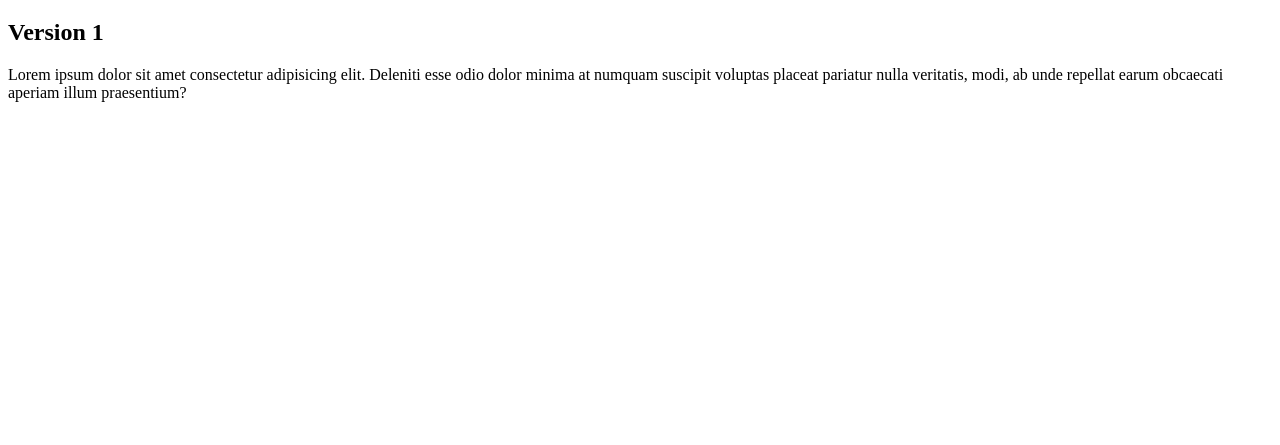
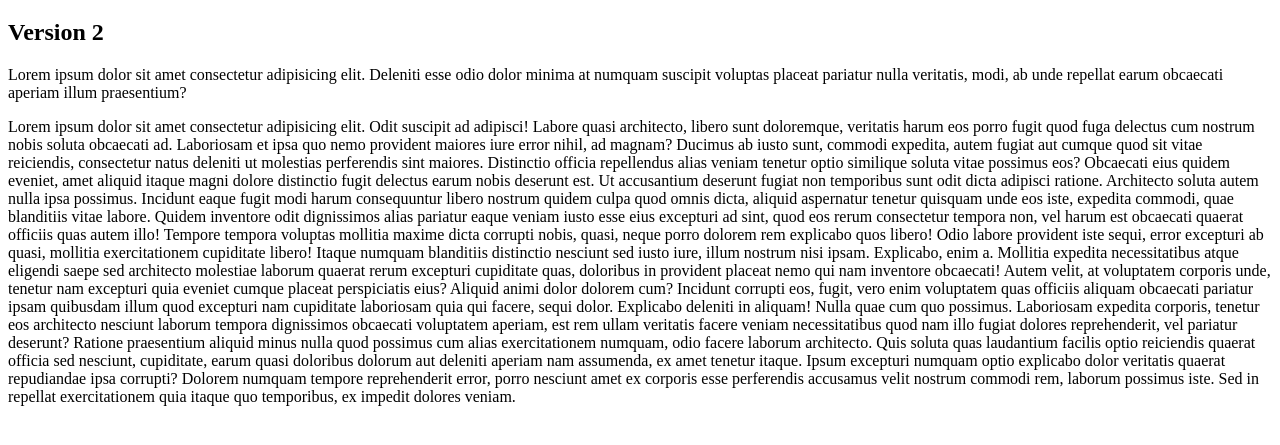
Before and after one commit to webtrog-trog/Github, a plain HTML site: page index.html in a window 1280 px wide. Shown: the part 61-506 px from the top of the page. Drawn offline with Linux system fonts and the light colour scheme.

Commit message:
version 2 de Github cours

```diff
--- a/index.html
+++ b/index.html
@@ -7,12 +7,57 @@
   </head>
   <body>
     <h1>Cours Github</h1>
-    <h2>Version 1</h2>
+    <h2>Version 2</h2>
     <p>
       Lorem ipsum dolor sit amet consectetur adipisicing elit. Deleniti esse
       odio dolor minima at numquam suscipit voluptas placeat pariatur nulla
       veritatis, modi, ab unde repellat earum obcaecati aperiam illum
       praesentium?
     </p>
+
+    <p>
+      Lorem ipsum dolor sit amet consectetur adipisicing elit. Odit suscipit ad
+      adipisci! Labore quasi architecto, libero sunt doloremque, veritatis harum
+      eos porro fugit quod fuga delectus cum nostrum nobis soluta obcaecati ad.
+      Laboriosam et ipsa quo nemo provident maiores iure error nihil, ad magnam?
+      Ducimus ab iusto sunt, commodi expedita, autem fugiat aut cumque quod sit
+      vitae reiciendis, consectetur natus deleniti ut molestias perferendis sint
+      maiores. Distinctio officia repellendus alias veniam tenetur optio
+      similique soluta vitae possimus eos? Obcaecati eius quidem eveniet, amet
+      aliquid itaque magni dolore distinctio fugit delectus earum nobis deserunt
+      est. Ut accusantium deserunt fugiat non temporibus sunt odit dicta
+      adipisci ratione. Architecto soluta autem nulla ipsa possimus. Incidunt
+      eaque fugit modi harum consequuntur libero nostrum quidem culpa quod omnis
+      dicta, aliquid aspernatur tenetur quisquam unde eos iste, expedita
+      commodi, quae blanditiis vitae labore. Quidem inventore odit dignissimos
+      alias pariatur eaque veniam iusto esse eius excepturi ad sint, quod eos
+      rerum consectetur tempora non, vel harum est obcaecati quaerat officiis
+      quas autem illo! Tempore tempora voluptas mollitia maxime dicta corrupti
+      nobis, quasi, neque porro dolorem rem explicabo quos libero! Odio labore
+      provident iste sequi, error excepturi ab quasi, mollitia exercitationem
+      cupiditate libero! Itaque numquam blanditiis distinctio nesciunt sed iusto
+      iure, illum nostrum nisi ipsam. Explicabo, enim a. Mollitia expedita
+      necessitatibus atque eligendi saepe sed architecto molestiae laborum
+      quaerat rerum excepturi cupiditate quas, doloribus in provident placeat
+      nemo qui nam inventore obcaecati! Autem velit, at voluptatem corporis
+      unde, tenetur nam excepturi quia eveniet cumque placeat perspiciatis eius?
+      Aliquid animi dolor dolorem cum? Incidunt corrupti eos, fugit, vero enim
+      voluptatem quas officiis aliquam obcaecati pariatur ipsam quibusdam illum
+      quod excepturi nam cupiditate laboriosam quia qui facere, sequi dolor.
+      Explicabo deleniti in aliquam! Nulla quae cum quo possimus. Laboriosam
+      expedita corporis, tenetur eos architecto nesciunt laborum tempora
+      dignissimos obcaecati voluptatem aperiam, est rem ullam veritatis facere
+      veniam necessitatibus quod nam illo fugiat dolores reprehenderit, vel
+      pariatur deserunt? Ratione praesentium aliquid minus nulla quod possimus
+      cum alias exercitationem numquam, odio facere laborum architecto. Quis
+      soluta quas laudantium facilis optio reiciendis quaerat officia sed
+      nesciunt, cupiditate, earum quasi doloribus dolorum aut deleniti aperiam
+      nam assumenda, ex amet tenetur itaque. Ipsum excepturi numquam optio
+      explicabo dolor veritatis quaerat repudiandae ipsa corrupti? Dolorem
+      numquam tempore reprehenderit error, porro nesciunt amet ex corporis esse
+      perferendis accusamus velit nostrum commodi rem, laborum possimus iste.
+      Sed in repellat exercitationem quia itaque quo temporibus, ex impedit
+      dolores veniam.
+    </p>
   </body>
 </html>
```
